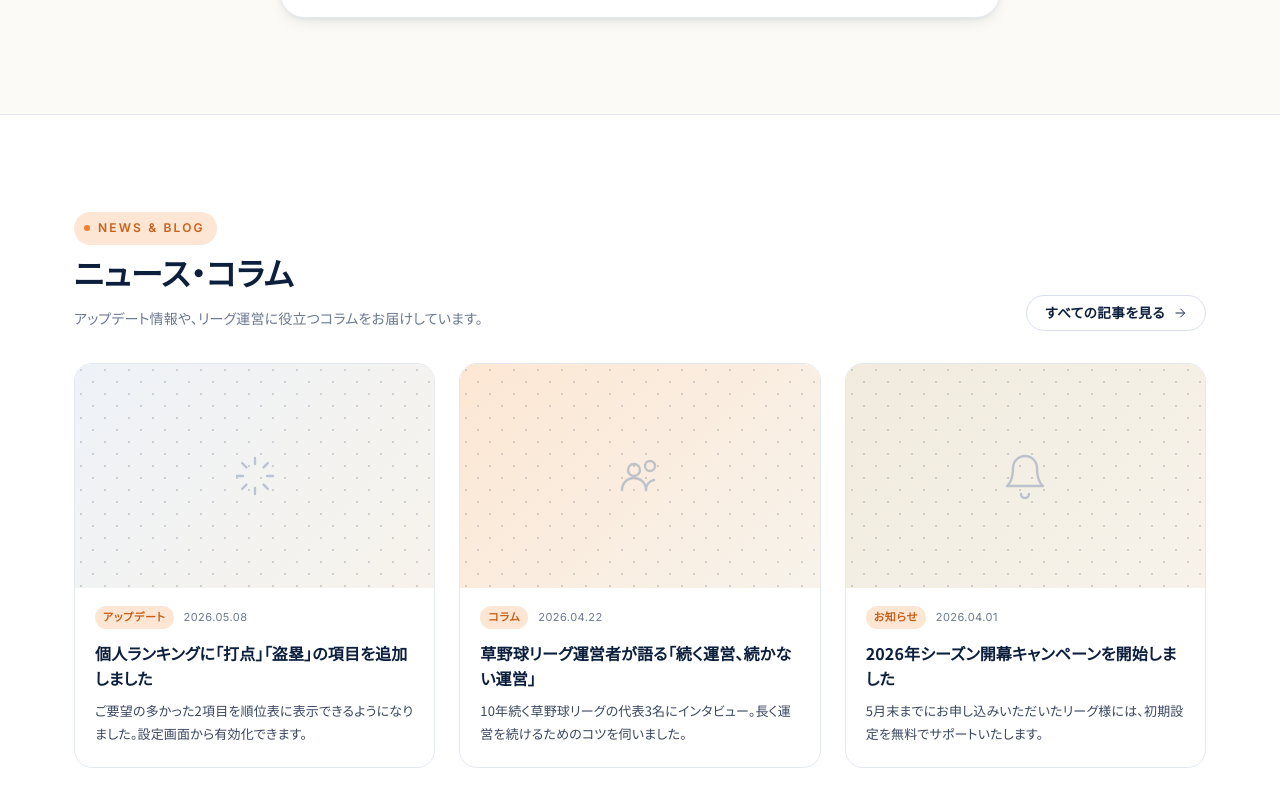
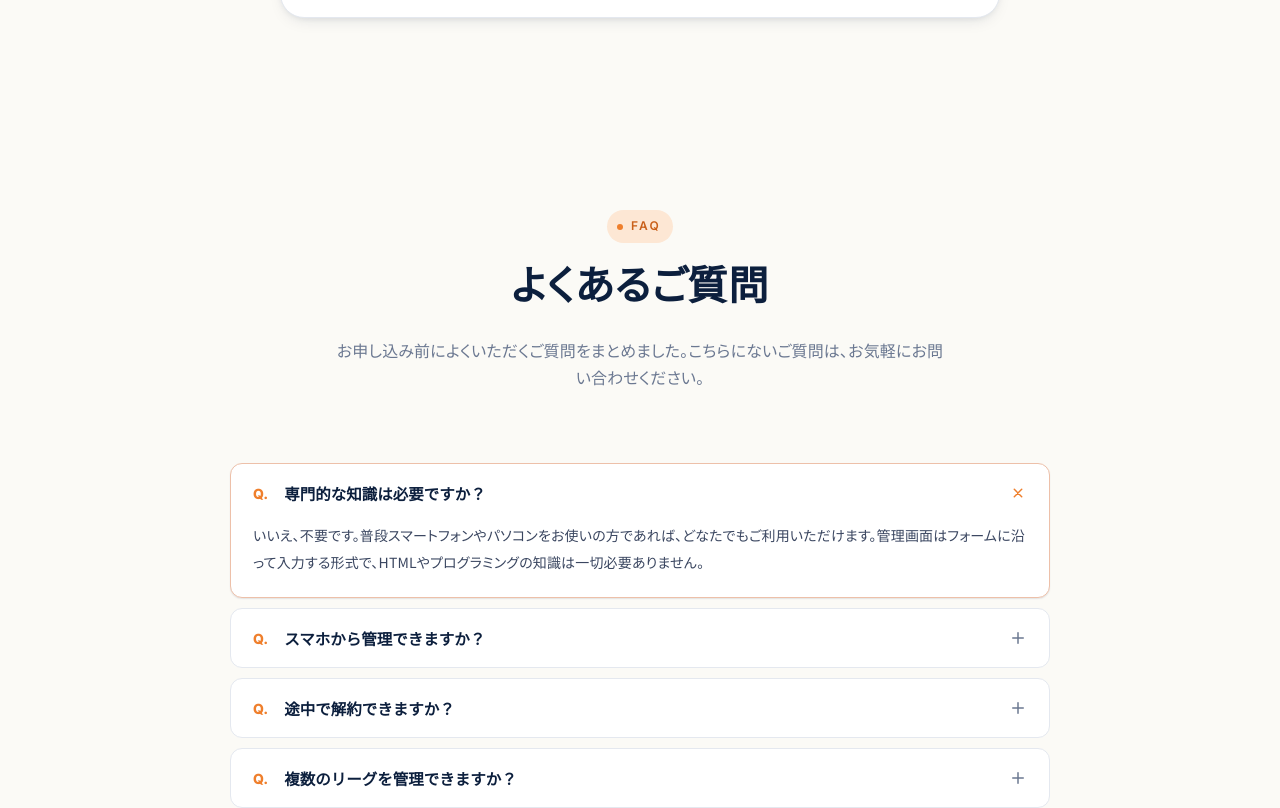
Before and after one commit to yohsuke1977/leaguru, a React (Vite) app: page / in a window 1280 px wide. Shown: the part 9185-9993 px from the top of the page. Built offline with nearby package versions, Linux system fonts and the light colour scheme.

Commit message:
Comment out News section until real content is ready
Co-Authored-By: Claude Sonnet 4.6 <noreply@anthropic.com>

```diff
--- a/src/App.tsx
+++ b/src/App.tsx
@@ -689,7 +689,7 @@ export default function App() {
         <HowItWorks />
         {/* <Testimonials /> — ユーザー獲得後に実際の声に差し替えて復活 */}
         <Pricing />
-        <News />
+        {/* <News /> — コンテンツができたら復活 */}
         <FAQ />
         <ContactCTA />
         <ApplicationForm />
```
